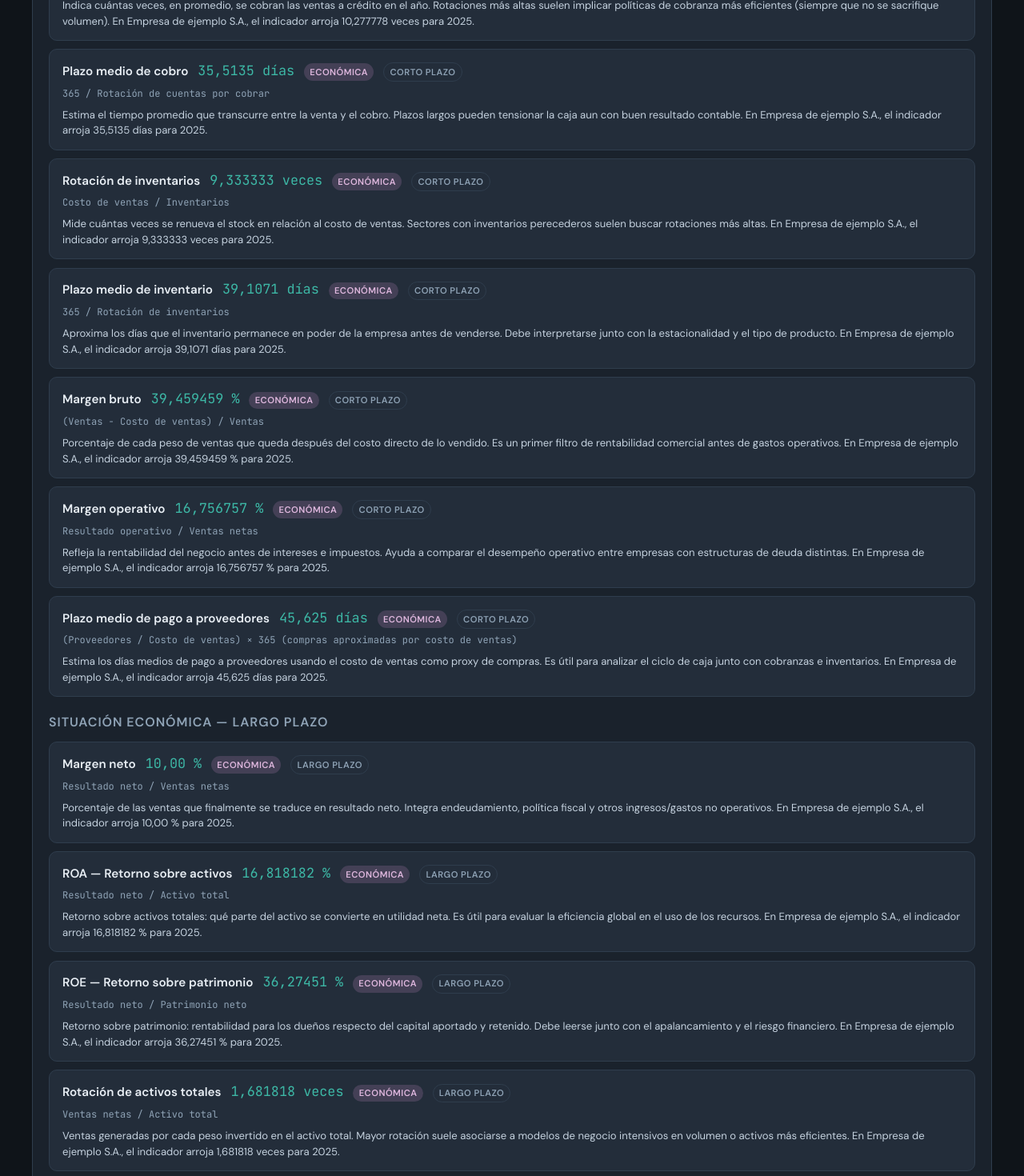
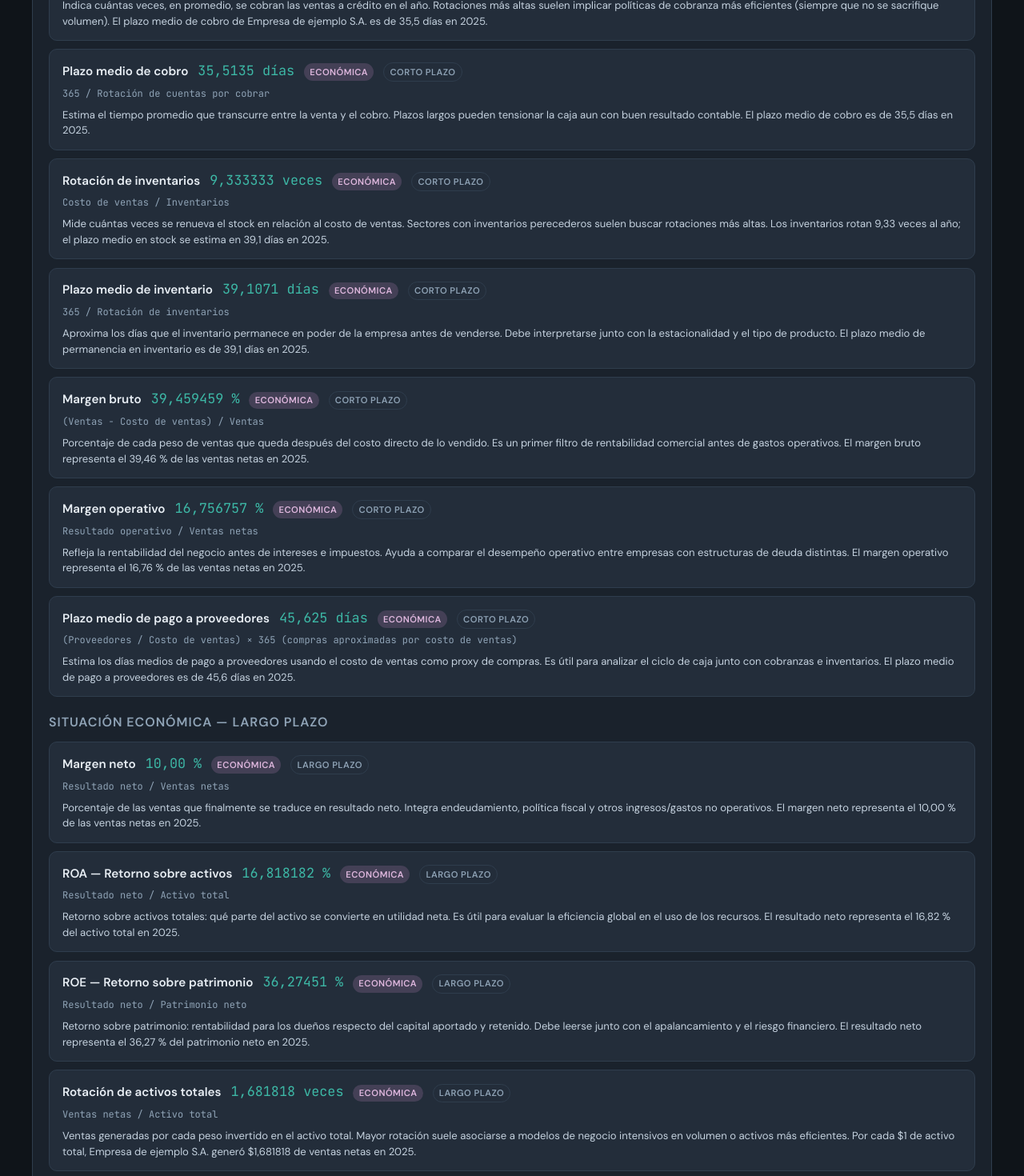
Before and after one commit to lucastissera/analisisestadoscontables, a React (Vite) app: page / in a window 1280 px wide. Shown: the part 1320-2790 px from the top of the page at 80% size. Built offline with nearby package versions, Linux system fonts and the light colour scheme; the HTML template or start-up script is replaced by a standard one.

Commit message:
Ajuste en la interpretación v2

```diff
--- a/src/logic/explanations.ts
+++ b/src/logic/explanations.ts
@@ -1,173 +1,141 @@
 import type { DatosFinancieros, RatioCalculado } from "../types";
-import { formatearValorRatio } from "./formatoRatios";
-
-function fmtValor(r: Pick<RatioCalculado, "formato" | "valor">): string {
-  return formatearValorRatio(r.formato, r.valor);
-}
+import { explicacionEspecificaNarrativa } from "./explicacionesEspecificas";
 
 export function enriquecerExplicaciones(
   d: DatosFinancieros,
   ratios: RatioCalculado[]
 ): RatioCalculado[] {
-  const nombre = d.razonSocial.trim() || "la empresa";
-  const periodo = d.periodo.trim() || "el período analizado";
-
   const notaOrigenFlujo =
     d.flujoEfectivoOperativo !== null && Number.isFinite(d.flujoEfectivoOperativo)
       ? " Se utilizó el flujo operativo informado explícitamente en los datos."
       : " Al no informarse flujo del estado de efectivo, se estimó como resultado neto más amortizaciones y depreciaciones.";
 
-  const indicadorArroja = (r: RatioCalculado) =>
-    `En ${nombre}, el indicador arroja ${fmtValor(r)} para ${periodo}.`;
-
-  const valorObservado = (r: RatioCalculado) =>
-    `En ${nombre}, el valor observado es ${fmtValor(r)} (${periodo}).`;
+  const conNotaFlujo = (id: string) =>
+    id === "margen_flujo_operativo" ||
+    id === "flujo_sobre_deuda_financiera" ||
+    id === "flujo_sobre_pasivo_corriente";
 
   return ratios.map((r) => {
     let explicacionGeneral = "";
-    let explicacionEspecifica = "";
 
     switch (r.id) {
       case "liquidez_corriente":
         explicacionGeneral =
           "Mide cuántos pesos de activo corriente hay por cada peso de pasivo corriente. Valores muy bajos sugieren tensiones para afrontar obligaciones inmediatas; valores muy altos pueden indicar activos ociosos.";
-        explicacionEspecifica = indicadorArroja(r);
         break;
       case "prueba_acida":
         explicacionGeneral =
           "Similar a la liquidez corriente pero excluye inventarios, que suelen ser menos líquidos. Refleja la capacidad de cubrir deudas de corto plazo con activos de más rápida realización.";
-        explicacionEspecifica = indicadorArroja(r);
         break;
       case "capital_trabajo":
         explicacionGeneral =
           "Es la diferencia entre activo y pasivo corriente. Un saldo positivo suele asociarse a margen para operar el ciclo corto sin depender de financiamiento extraordinario.";
-        explicacionEspecifica = indicadorArroja(r);
         break;
       case "rotacion_cxc":
         explicacionGeneral =
           "Indica cuántas veces, en promedio, se cobran las ventas a crédito en el año. Rotaciones más altas suelen implicar políticas de cobranza más eficientes (siempre que no se sacrifique volumen).";
-        explicacionEspecifica = indicadorArroja(r);
         break;
       case "plazo_cobro_dias":
         explicacionGeneral =
           "Estima el tiempo promedio que transcurre entre la venta y el cobro. Plazos largos pueden tensionar la caja aun con buen resultado contable.";
-        explicacionEspecifica = indicadorArroja(r);
         break;
       case "rotacion_inventarios":
         explicacionGeneral =
           "Mide cuántas veces se renueva el stock en relación al costo de ventas. Sectores con inventarios perecederos suelen buscar rotaciones más altas.";
-        explicacionEspecifica = indicadorArroja(r);
         break;
       case "plazo_inventario_dias":
         explicacionGeneral =
           "Aproxima los días que el inventario permanece en poder de la empresa antes de venderse. Debe interpretarse junto con la estacionalidad y el tipo de producto.";
-        explicacionEspecifica = indicadorArroja(r);
         break;
       case "margen_bruto":
         explicacionGeneral =
           "Porcentaje de cada peso de ventas que queda después del costo directo de lo vendido. Es un primer filtro de rentabilidad comercial antes de gastos operativos.";
-        explicacionEspecifica = indicadorArroja(r);
         break;
       case "margen_operativo":
         explicacionGeneral =
           "Refleja la rentabilidad del negocio antes de intereses e impuestos. Ayuda a comparar el desempeño operativo entre empresas con estructuras de deuda distintas.";
-        explicacionEspecifica = indicadorArroja(r);
         break;
       case "margen_neto":
         explicacionGeneral =
           "Porcentaje de las ventas que finalmente se traduce en resultado neto. Integra endeudamiento, política fiscal y otros ingresos/gastos no operativos.";
-        explicacionEspecifica = indicadorArroja(r);
         break;
       case "roa":
         explicacionGeneral =
           "Retorno sobre activos totales: qué parte del activo se convierte en utilidad neta. Es útil para evaluar la eficiencia global en el uso de los recursos.";
-        explicacionEspecifica = indicadorArroja(r);
         break;
       case "roe":
         explicacionGeneral =
           "Retorno sobre patrimonio: rentabilidad para los dueños respecto del capital aportado y retenido. Debe leerse junto con el apalancamiento y el riesgo financiero.";
-        explicacionEspecifica = indicadorArroja(r);
         break;
       case "rotacion_activos":
         explicacionGeneral =
           "Ventas generadas por cada peso invertido en el activo total. Mayor rotación suele asociarse a modelos de negocio intensivos en volumen o activos más eficientes.";
-        explicacionEspecifica = indicadorArroja(r);
         break;
       case "endeudamiento_total":
         explicacionGeneral =
           "Participación del pasivo total en el financiamiento de los activos. Niveles elevados aumentan sensibilidad a tasas y a shocks de demanda.";
-        explicacionEspecifica = indicadorArroja(r);
         break;
       case "endeudamiento_patrimonial":
         explicacionGeneral =
           "Relación deuda (financiera) frente al patrimonio. Es un indicador clásico de apalancamiento: más deuda por cada peso de patrimonio implica mayor riesgo para accionistas.";
-        explicacionEspecifica = indicadorArroja(r);
         break;
       case "cobertura_intereses":
         explicacionGeneral =
           "Cuántas veces el resultado operativo cubre los gastos financieros (intereses). Valores bajos advierten fragilidad ante alzas de costo de deuda o caídas del margen operativo.";
-        explicacionEspecifica = indicadorArroja(r);
         break;
       case "solvencia":
         explicacionGeneral =
           "Capacidad general de los activos para respaldar el pasivo total. Valores mayores indican más colchón frente a acreedores en un horizonte amplio.";
-        explicacionEspecifica = indicadorArroja(r);
         break;
       case "patrimonio_activo":
         explicacionGeneral =
           "Proporción del activo financiada con patrimonio neto. Complementa el análisis de endeudamiento al mostrar el peso del capital propio en la estructura.";
-        explicacionEspecifica = indicadorArroja(r);
         break;
       case "margen_ebitda":
         explicacionGeneral =
           "Mide la generación operativa antes de intereses e impuestos, sin el efecto contable de amortizaciones. Suele usarse para comparar empresas con distinta política de inversiones en activos fijos.";
-        explicacionEspecifica = indicadorArroja(r);
         break;
       case "cobertura_ebitda_intereses":
         explicacionGeneral =
           "Versión más amplia de la cobertura de intereses: el EBITDA absorbe mejor la carga financiera que el resultado operativo solo cuando hay amortizaciones relevantes.";
-        explicacionEspecifica = indicadorArroja(r);
         break;
       case "deuda_financiera_sobre_ebitda":
         explicacionGeneral =
           "Indica cuántos años de EBITDA (aprox.) equivaldrían a la deuda financiera bruta. Es habitual en análisis de crédito; conviene contrastarlo con el sector y con la estructura de vencimientos.";
-        explicacionEspecifica = indicadorArroja(r);
         break;
       case "margen_flujo_operativo":
         explicacionGeneral =
           "Relaciona el efectivo generado por la operación con las ventas. Complementa los márgenes contables al reflejar cobranzas, pagos y working capital de forma más directa.";
-        explicacionEspecifica = indicadorArroja(r) + notaOrigenFlujo;
         break;
       case "flujo_sobre_deuda_financiera":
         explicacionGeneral =
           "Cuántas veces el flujo operativo cubre la deuda financiera total. Valores bajos sugieren menor holgura para refinanciar o reducir deuda con caja propia.";
-        explicacionEspecifica = indicadorArroja(r) + notaOrigenFlujo;
         break;
       case "flujo_sobre_pasivo_corriente":
         explicacionGeneral =
           "Aproxima si el flujo anual de la operación es suficiente frente al pasivo que vence en el corto plazo. No reemplaza proyecciones de tesorería pero da una foto de orden de magnitud.";
-        explicacionEspecifica = indicadorArroja(r) + notaOrigenFlujo;
         break;
       case "dupont_multiplicador_patrimonio":
         explicacionGeneral =
           "Segundo pilar del DuPont junto al margen y la rotación: cuántos pesos de activos se financian con cada peso de patrimonio. Un multiplicador alto amplifica el ROE pero también el riesgo financiero.";
-        explicacionEspecifica = indicadorArroja(r);
         break;
       case "roe_dupont":
         explicacionGeneral =
           "Reexpresa el ROE como producto de margen neto, rotación de activos y multiplicador de patrimonio. Debe coincidir (salvo redondeos) con el ROE directo y ayuda a ver de dónde viene la rentabilidad del accionista.";
-        explicacionEspecifica = indicadorArroja(r);
         break;
       case "plazo_pago_proveedores":
         explicacionGeneral =
           "Estima los días medios de pago a proveedores usando el costo de ventas como proxy de compras. Es útil para analizar el ciclo de caja junto con cobranzas e inventarios.";
-        explicacionEspecifica = indicadorArroja(r);
         break;
       default:
         explicacionGeneral =
           r.explicacion.trim() ||
           "Indicador calculado a partir de los datos contables cargados.";
-        explicacionEspecifica = valorObservado(r);
+    }
+
+    let explicacionEspecifica = explicacionEspecificaNarrativa(d, r);
+    if (conNotaFlujo(r.id)) {
+      explicacionEspecifica += notaOrigenFlujo;
     }
 
     const explicacion = `${explicacionGeneral} ${explicacionEspecifica}`.trim();
--- /dev/null
+++ b/src/logic/explicacionesEspecificas.ts
@@ -0,0 +1,137 @@
+import type { DatosFinancieros, RatioCalculado } from "../types";
+import { formatearValorRatio } from "./formatoRatios";
+
+function num(
+  n: number,
+  opts: { min?: number; max?: number; grouping?: boolean } = {}
+): string {
+  const { min = 2, max = 6, grouping = true } = opts;
+  return n.toLocaleString("es-AR", {
+    minimumFractionDigits: min,
+    maximumFractionDigits: max,
+    useGrouping: grouping,
+  });
+}
+
+function refEmpresa(d: DatosFinancieros): string {
+  const n = d.razonSocial.trim();
+  return n || "la empresa";
+}
+
+function periodoTxt(d: DatosFinancieros): string {
+  return d.periodo.trim() || "el período analizado";
+}
+
+function sinDatos(d: DatosFinancieros, r: RatioCalculado): string {
+  const p = periodoTxt(d);
+  return `No es posible elaborar la interpretación numérica de «${r.nombre}» con los datos cargados para ${p}.`;
+}
+
+/**
+ * Interpretación concreta del resultado (valores, período, redacción por ratio).
+ */
+export function explicacionEspecificaNarrativa(
+  d: DatosFinancieros,
+  r: RatioCalculado
+): string {
+  const periodo = periodoTxt(d);
+  const entidad = refEmpresa(d);
+
+  if (r.valor === null || !Number.isFinite(r.valor)) {
+    return sinDatos(d, r);
+  }
+
+  const v = r.valor;
+
+  switch (r.id) {
+    case "liquidez_corriente":
+      return `Por cada $1 de pasivo corriente, ${entidad} tiene $${num(v)} en activos corrientes en ${periodo}.`;
+
+    case "prueba_acida":
+      return `Por cada $1 de pasivo corriente, ${entidad} tiene $${num(v)} en activo corriente neto de inventarios en ${periodo}.`;
+
+    case "capital_trabajo":
+      return `En ${periodo}, el capital de trabajo de ${entidad} es de $${num(v, { min: 2, max: 2 })}.`;
+
+    case "rotacion_cxc": {
+      if (v <= 0) return sinDatos(d, r);
+      const dias = 365 / v;
+      return `El plazo medio de cobro de ${entidad} es de ${num(dias, { min: 1, max: 1 })} días en ${periodo}.`;
+    }
+
+    case "plazo_cobro_dias":
+      return `El plazo medio de cobro es de ${num(v, { min: 1, max: 1 })} días en ${periodo}.`;
+
+    case "rotacion_inventarios": {
+      if (v <= 0) return sinDatos(d, r);
+      const dias = 365 / v;
+      return `Los inventarios rotan ${num(v, { min: 2, max: 2 })} veces al año; el plazo medio en stock se estima en ${num(dias, { min: 1, max: 1 })} días en ${periodo}.`;
+    }
+
+    case "plazo_inventario_dias":
+      return `El plazo medio de permanencia en inventario es de ${num(v, { min: 1, max: 1 })} días en ${periodo}.`;
+
+    case "margen_bruto":
+      return `El margen bruto representa el ${num(v, { min: 2, max: 2 })} % de las ventas netas en ${periodo}.`;
+
+    case "margen_operativo":
+      return `El margen operativo representa el ${num(v, { min: 2, max: 2 })} % de las ventas netas en ${periodo}.`;
+
+    case "margen_neto":
+      return `El margen neto representa el ${num(v, { min: 2, max: 2 })} % de las ventas netas en ${periodo}.`;
+
+    case "roa":
+      return `El resultado neto representa el ${num(v, { min: 2, max: 2 })} % del activo total en ${periodo}.`;
+
+    case "roe":
+      return `El resultado neto representa el ${num(v, { min: 2, max: 2 })} % del patrimonio neto en ${periodo}.`;
+
+    case "rotacion_activos":
+      return `Por cada $1 de activo total, ${entidad} generó $${num(v)} de ventas netas en ${periodo}.`;
+
+    case "endeudamiento_total":
+      return `El pasivo total representa el ${num(v, { min: 2, max: 2 })} % del activo total en ${periodo}.`;
+
+    case "endeudamiento_patrimonial":
+      return `Por cada $1 de patrimonio neto, la deuda financiera total asciende a $${num(v)} en ${periodo}.`;
+
+    case "cobertura_intereses":
+      return `El resultado operativo cubre ${num(v, { min: 2, max: 2 })} veces los gastos financieros en ${periodo}.`;
+
+    case "solvencia":
+      return `Por cada $1 de pasivo total, ${entidad} cuenta con $${num(v)} de activo total en ${periodo}.`;
+
+    case "patrimonio_activo":
+      return `El patrimonio neto representa el ${num(v, { min: 2, max: 2 })} % del activo total en ${periodo}.`;
+
+    case "margen_ebitda":
+      return `El EBITDA representa el ${num(v, { min: 2, max: 2 })} % de las ventas netas en ${periodo}.`;
+
+    case "cobertura_ebitda_intereses":
+      return `El EBITDA cubre ${num(v, { min: 2, max: 2 })} veces los gastos financieros en ${periodo}.`;
+
+    case "deuda_financiera_sobre_ebitda":
+      return `La deuda financiera equivale a ${num(v, { min: 2, max: 2 })} veces el EBITDA del ejercicio en ${periodo}.`;
+
+    case "margen_flujo_operativo":
+      return `El flujo operativo representa el ${num(v, { min: 2, max: 2 })} % de las ventas netas en ${periodo}.`;
+
+    case "flujo_sobre_deuda_financiera":
+      return `Por cada $1 de deuda financiera, el flujo operativo del ejercicio fue de $${num(v)} en ${periodo}.`;
+
+    case "flujo_sobre_pasivo_corriente":
+      return `Por cada $1 de pasivo corriente, el flujo operativo anual fue de $${num(v)} en ${periodo}.`;
+
+    case "dupont_multiplicador_patrimonio":
+      return `Por cada $1 de patrimonio neto, ${entidad} mantiene $${num(v)} de activo total en ${periodo}.`;
+
+    case "roe_dupont":
+      return `El ROE vía DuPont alcanza el ${num(v, { min: 2, max: 2 })} % en ${periodo}.`;
+
+    case "plazo_pago_proveedores":
+      return `El plazo medio de pago a proveedores es de ${num(v, { min: 1, max: 1 })} días en ${periodo}.`;
+
+    default:
+      return `En ${entidad}, el indicador arroja ${formatearValorRatio(r.formato, v)} para ${periodo}.`;
+  }
+}
```
Also changed, not shown: 1 other file (tests, documents, lock files or other folders).
